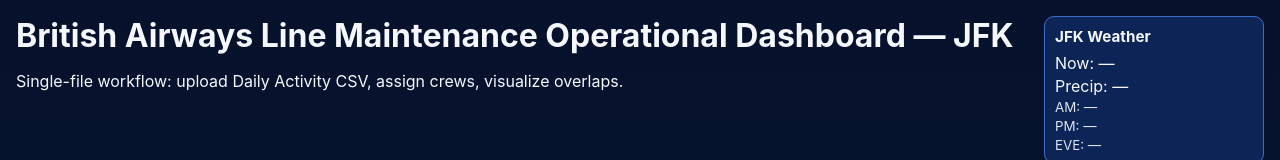
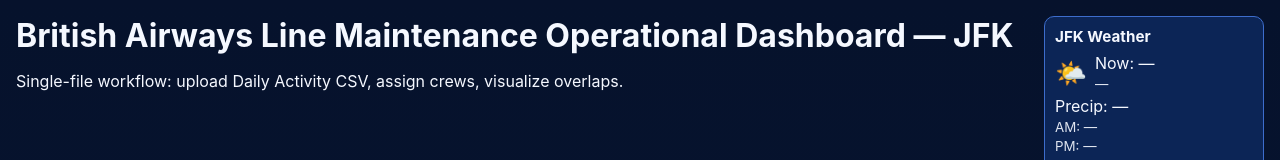
Before and after one commit to andrew-ibsen/jfk-ops-live-dashboard, a React (Vite) app: page / in a window 1280 px wide. Shown: the top 160 px of the page. Built offline with nearby package versions, Linux system fonts and the light colour scheme; no server answers.

Commit message:
feat(weather): add condition-based weather icons and richer current conditions display

```diff
--- a/src/App.css
+++ b/src/App.css
@@ -6,6 +6,8 @@
 .weatherBox{min-width:220px;background:rgba(14,40,93,.85);border:1px solid #3d6dcc;border-radius:10px;padding:10px;display:grid;gap:3px}
 .weatherBox h3{margin:0 0 4px 0;font-size:.95rem}
 .weatherBox small{opacity:.9}
+.wxNow{display:flex;align-items:center;gap:8px}
+.wxIcon{font-size:1.6rem;line-height:1}
 .ganttHeader{display:flex;justify-content:space-between;align-items:center;gap:12px;flex-wrap:wrap}
 .ganttControls{display:flex;align-items:center;gap:12px;flex-wrap:wrap}
 .ganttClocks{display:flex;gap:12px;font-size:.85rem;color:#b9cdf7}
--- a/src/App.tsx
+++ b/src/App.tsx
@@ -21,6 +21,7 @@
 type WeatherSnapshot = {
   tempC: string
   precipMm: string
+  nowDesc: string
   morning: string
   afternoon: string
   evening: string
@@ -301,10 +302,23 @@
   return {
     tempC: String(cc.temp_C || '-'),
     precipMm: String(cc.precipMM || '0'),
+    nowDesc: String(cc.weatherDesc?.[0]?.value || ''),
     morning: pick(900),
     afternoon: pick(1500),
     evening: pick(2100)
   }
+}
+
+function weatherEmoji(desc?: string) {
+  const d = String(desc || '').toLowerCase()
+  if (d.includes('thunder')) return '⛈️'
+  if (d.includes('snow') || d.includes('sleet') || d.includes('blizzard')) return '❄️'
+  if (d.includes('rain') || d.includes('drizzle') || d.includes('shower')) return '🌧️'
+  if (d.includes('fog') || d.includes('mist') || d.includes('haze') || d.includes('low vis')) return '🌫️'
+  if (d.includes('cloud') || d.includes('overcast')) return '☁️'
+  if (d.includes('clear night')) return '🌙'
+  if (d.includes('sun') || d.includes('clear')) return '☀️'
+  return '🌤️'
 }
 
 async function fetchEnrichment(stationCode: string) {
@@ -502,7 +516,13 @@
         </div>
         <div className="weatherBox">
           <h3>{stationCode} Weather</h3>
-          <div>Now: {weather ? `${weather.tempC}°C` : '—'}</div>
+          <div className="wxNow">
+            <span className="wxIcon" title={weather?.nowDesc || 'Weather'}>{weatherEmoji(weather?.nowDesc)}</span>
+            <div>
+              <div>Now: {weather ? `${weather.tempC}°C` : '—'}</div>
+              <small>{weather?.nowDesc || '—'}</small>
+            </div>
+          </div>
           <div>Precip: {weather ? `${weather.precipMm} mm` : '—'}</div>
           <small>AM: {weather?.morning || '—'}</small>
           <small>PM: {weather?.afternoon || '—'}</small>
```
